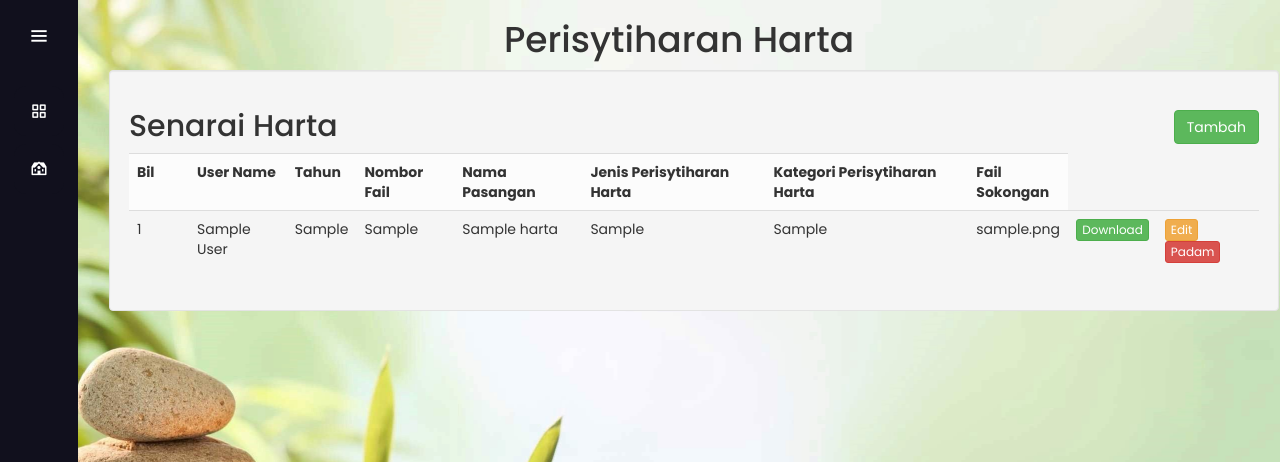
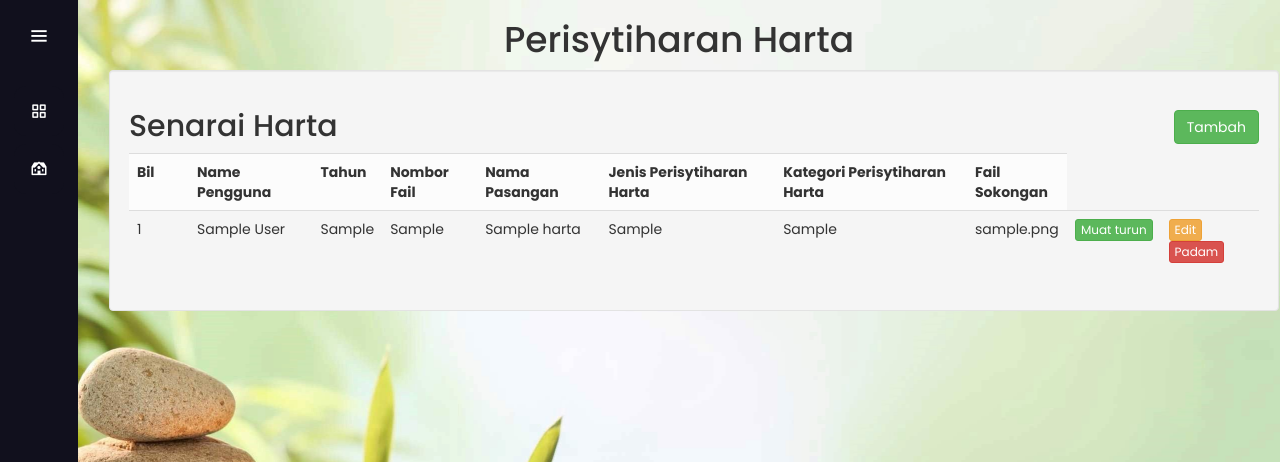
Before and after one commit to ImanZulhakim/ProjectHartaDeclaration_Secure, a Flask app: page /harta in a window 1280 px wide. Shown: the top 462 px of the page. Run offline with Flask 3, Linux system fonts and the light colour scheme; the visitor is signed in with stand-in values (Sample User, id 1); tables that the repository leaves empty or names only in its code hold one stand-in row (values such as "Sample post"); some libraries are stand-ins or nearby versions.

Commit message:
harta.html

```diff
--- a/app.py
+++ b/app.py
@@ -10,7 +10,7 @@ app.secret_key = "flash_message"
 # Configure database connection
 config = {
     'user': 'root',
-    'password': 'Hanum2002@',
+    'password': 'Shazlyn287969@',
     'port': 3306,
     'host': 'localhost',
     'database': 'harta'
--- a/templates/base.html
+++ b/templates/base.html
@@ -41,7 +41,7 @@
                         <div class="job">Web designer</div>
                     </div>
                 </div>
-                <a onclick="showConfirmationDialog()" class="logout-link">
+                <a href="{{ url_for('logout') }}" class="logout-link">
                     <i class='bx bx-log-out' id="log_out"></i>
                     <span class="links_name">Logout</span>
                 </a>
--- a/templates/harta.html
+++ b/templates/harta.html
@@ -45,7 +45,7 @@
                         <table class="table table-striped">
                             <tr>
                                 <th>Bil</th>
-                                <th>User Name</th>
+                                <th>Name Pengguna</th>
                                 <th>Tahun</th>
                                 <th>Nombor Fail</th>
                                 <th>Nama Pasangan</th>
@@ -64,7 +64,7 @@
                                     <td>{{ row[5] }}</td>
                                     <td>{{ row[7] }}</td>
                                     <td><a href="{{ url_for('download_harta', bil=row[0]) }}"
-                                           class="btn btn-success btn-xs" download>Download</a></td>
+                                           class="btn btn-success btn-xs" download>Muat turun</a></td>
                                     <td>
                                         <a href="/update_harta/{{ row[0] }}" class="btn btn-warning btn-xs"
                                            data-toggle="modal" data-target="#modaledit{{ row[0] }}">Edit</a>
@@ -132,7 +132,7 @@
                     {% if 'admin' in session and session['admin'] %}
                         <!-- Show the email field only for admin -->
                         <div class="form-group">
-                            <label for="user_email">User Email:</label>
+                            <label for="user_email">Emel Pengguna:</label>
                             <input type="email" class="form-control" id="user_email" name="user_email" required>
                         </div>
                     {% endif %}
--- a/templates/signup.html
+++ b/templates/signup.html
@@ -366,6 +366,8 @@
             return true;
         }
     </script>
+    <!-- Add reCAPTCHA script to the head -->
+    <script src="https://www.google.com/recaptcha/api.js" async defer></script>
 </head>
 <body>
 
@@ -384,7 +386,8 @@
 
         <label for="psw-repeat"><b>Repeat Password</b></label>
         <input type="password" placeholder="Repeat Password" name="psw-repeat" id="psw-repeat" required>
-
+        <!-- Add the following div inside your form for reCAPTCHA -->
+        <div class="g-recaptcha" data-sitekey="6LdO3jIpAAAAABLMtJ1Q5hxaO_3JPlFVZKBInOTQ"></div>
         <label>
             <input type="checkbox" checked="checked" name="remember" style="margin-bottom:15px"> Remember me
         </label>
```
